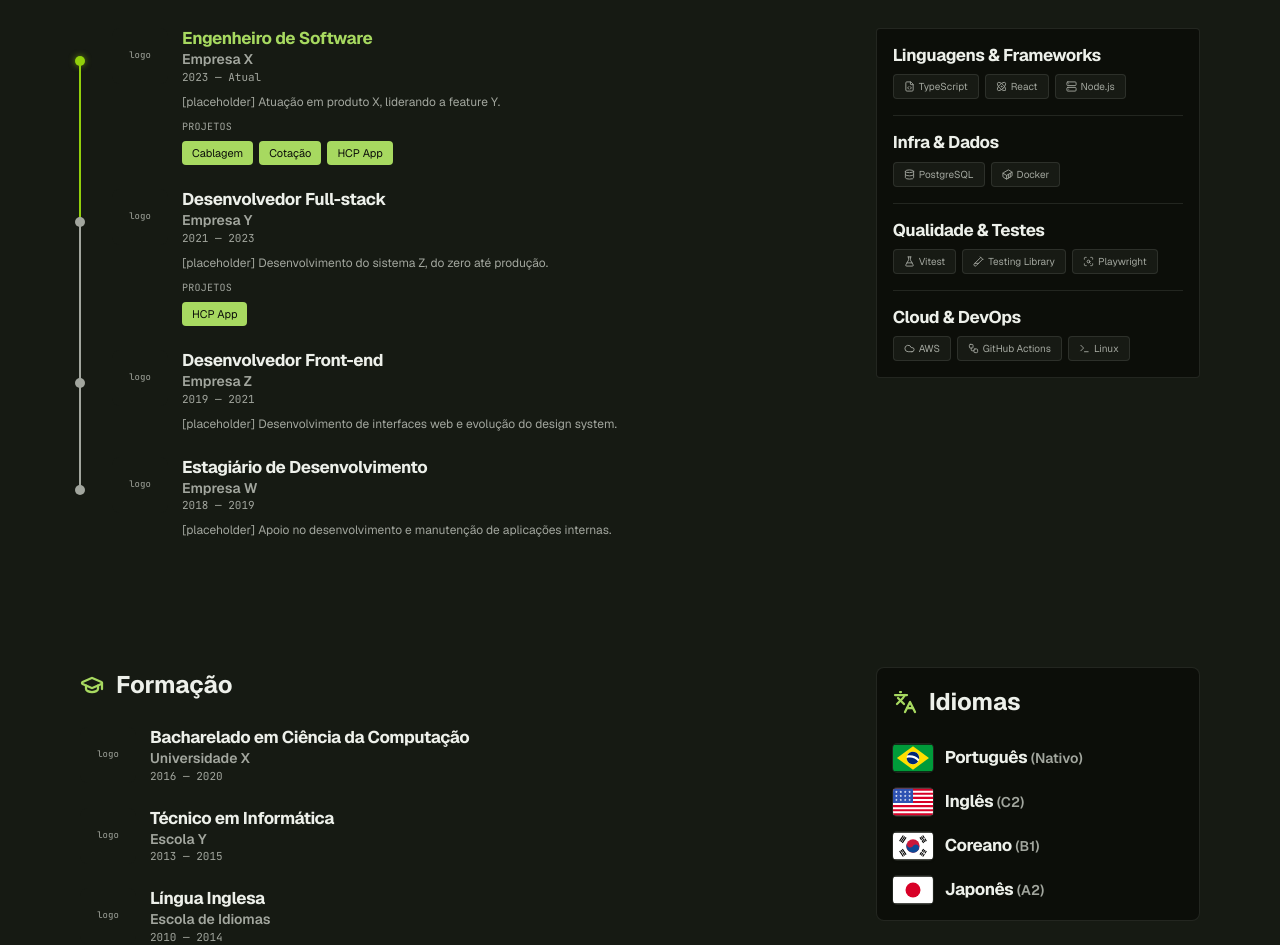
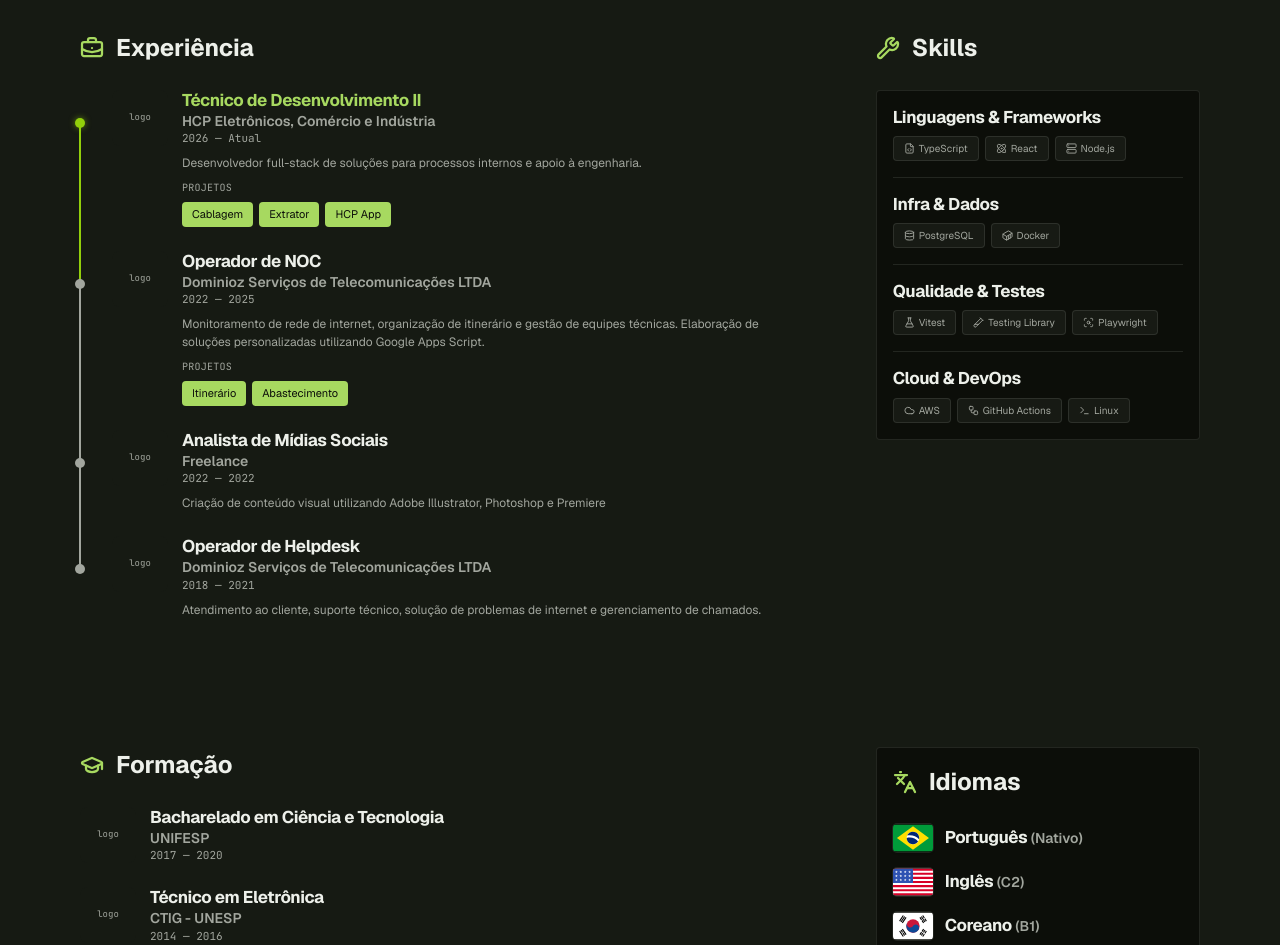
Before and after one commit to Matsvoka/portfolio, a Next.js app: page / in a window 1280 px wide. Shown: the part 867-1812 px from the top of the page. Built offline with nearby package versions, Linux system fonts and the light colour scheme.

Commit message:
chore(content): atualiza dados do portfolio

```diff
--- a/src/components/languages/languages-section.tsx
+++ b/src/components/languages/languages-section.tsx
@@ -26,7 +26,7 @@ function LanguageFlag({ language }: { language: LanguageEntry }) {
 export function LanguagesSection() {
   return (
     <section id="idiomas" className="scroll-mt-16 px-4 py-12 lg:pl-8">
-      <div data-testid="languages-card" className="rounded-lg border border-fg/10 bg-bg p-4">
+      <div data-testid="languages-card" className="rounded-sm border border-fg/10 bg-bg p-4">
         <SectionTitle icon={LanguagesIcon}>Idiomas</SectionTitle>
         <ul className="flex flex-col gap-4">
           {languages.map((language) => (
--- a/src/content/about.ts
+++ b/src/content/about.ts
@@ -1,4 +1,5 @@
 export const aboutParagraphs = [
-  'Sou engenheiro de software full-stack e gosto de transformar problemas complexos em produtos digitais simples, úteis e bem construídos. Atuo da descoberta à entrega, aproximando decisões técnicas das necessidades de quem usa o produto.',
-  'No dia a dia, trabalho com TypeScript, React, Node.js e dados, sempre buscando código sustentável, interfaces cuidadosas e colaboração direta. Também gosto de explorar novas ferramentas e compartilhar o que aprendo em projetos que conectam tecnologia e impacto real.',
+  'Atuo de ponta a ponta no desenvolvimento de produtos digitais, desde a identificação de problemas e definição de requisitos até o design, implementação, testes e entrega.',
+  'Tenho grande interesse por UX/UI e pelo desafio de projetar experiências claras, intuitivas e eficientes, capazes de guiar o usuário de forma natural. Para mim, um bom design combina clareza, praticidade e elegância, sem sacrificar nenhum desses elementos.',
+  'No dia a dia, utilizo Figma e Adobe Illustrator para planejar interfaces e validar conceitos, além de React para prototipação e refinamento da experiência do usuário. Também utilizo ferramentas de desenvolvimento assistido por IA para acelerar a execução e a experimentação, mantendo total responsabilidade pelas decisões de produto, arquitetura e design.',
 ];
--- a/src/content/education.ts
+++ b/src/content/education.ts
@@ -2,18 +2,18 @@ import type { EducationEntry } from './types';
 
 export const education: EducationEntry[] = [
   {
-    degree: 'Bacharelado em Ciência da Computação',
-    institution: 'Universidade X',
-    period: '2016 — 2020',
+    degree: 'Bacharelado em Ciência e Tecnologia',
+    institution: 'UNIFESP',
+    period: '2017 — 2020',
   },
   {
-    degree: 'Técnico em Informática',
-    institution: 'Escola Y',
-    period: '2013 — 2015',
+    degree: 'Técnico em Eletrônica',
+    institution: 'CTIG - UNESP',
+    period: '2014 — 2016',
   },
   {
     degree: 'Língua Inglesa',
-    institution: 'Escola de Idiomas',
-    period: '2010 — 2014',
+    institution: 'Yázigi',
+    period: '2008 — 2014',
   },
 ];
--- a/src/content/experience.ts
+++ b/src/content/experience.ts
@@ -2,34 +2,34 @@ import type { ExperienceEntry } from './types';
 
 export const experience: ExperienceEntry[] = [
   {
-    company: 'Empresa X',
-    role: 'Engenheiro de Software',
-    period: '2023 — Atual',
-    description: '[placeholder] Atuação em produto X, liderando a feature Y.',
+    company: 'HCP Eletrônicos, Comércio e Indústria',
+    role: 'Técnico de Desenvolvimento II',
+    period: '2026 — Atual',
+    description: 'Desenvolvedor full-stack de soluções para processos internos e apoio à engenharia.',
     current: true,
-    projectSlugs: ['cablagem', 'cotacao', 'hcp-app'],
+    projectSlugs: ['cablagem', 'extrator', 'hcp-app'],
   },
   {
-    company: 'Empresa Y',
-    role: 'Desenvolvedor Full-stack',
-    period: '2021 — 2023',
-    description: '[placeholder] Desenvolvimento do sistema Z, do zero até produção.',
+    company: 'Dominioz Serviços de Telecomunicações LTDA',
+    role: 'Operador de NOC',
+    period: '2022 — 2025',
+    description: 'Monitoramento de rede de internet, organização de itinerário e gestão de equipes técnicas. Elaboração de soluções personalizadas utilizando Google Apps Script.',
     current: false,
-    projectSlugs: ['hcp-app'],
+    projectSlugs: ['itinerario', 'abastecimento'],
   },
   {
-    company: 'Empresa Z',
-    role: 'Desenvolvedor Front-end',
-    period: '2019 — 2021',
-    description: '[placeholder] Desenvolvimento de interfaces web e evolução do design system.',
+    company: 'Freelance',
+    role: 'Analista de Mídias Sociais',
+    period: '2022 — 2022',
+    description: 'Criação de conteúdo visual utilizando Adobe Illustrator, Photoshop e Premiere',
     current: false,
     projectSlugs: [],
   },
   {
-    company: 'Empresa W',
-    role: 'Estagiário de Desenvolvimento',
-    period: '2018 — 2019',
-    description: '[placeholder] Apoio no desenvolvimento e manutenção de aplicações internas.',
+    company: 'Dominioz Serviços de Telecomunicações LTDA',
+    role: 'Operador de Helpdesk',
+    period: '2018 — 2021',
+    description: 'Atendimento ao cliente, suporte técnico, solução de problemas de internet e gerenciamento de chamados.',
     current: false,
     projectSlugs: [],
   },
--- a/src/content/profile.ts
+++ b/src/content/profile.ts
@@ -2,9 +2,9 @@ import type { Profile } from './types';
 
 export const profile: Profile = {
   name: 'Vinicius Matsuoka',
-  role: 'Software Engineer · Full-stack',
-  email: 'vinicius@example.com',
-  github: 'https://github.com/placeholder',
-  linkedin: 'https://linkedin.com/in/placeholder',
+  role: 'UX/UI Designer · Desenvolvedor Full-stack',
+  email: 'viniciusmatsuoka@gmail.com',
+  github: 'https://github.com/Matsvoka',
+  linkedin: 'https://linkedin.com/in/viniciusmatsuoka',
   resumeUrl: '/cv-placeholder.pdf',
 };
--- a/src/content/projects.ts
+++ b/src/content/projects.ts
@@ -4,7 +4,7 @@ export const projects: Project[] = [
   {
     slug: 'doctag',
     title: 'Doctag',
-    oneLiner: 'App desktop de tagging de documentos. [placeholder]',
+    oneLiner: 'App desktop de tagging de documentos.',
     tags: ['Electron', 'React', 'PostgreSQL'],
     role: 'Criador e único desenvolvedor',
     previewVideo: '/videos/doctag-preview.mp4',
@@ -20,7 +20,7 @@ export const projects: Project[] = [
   {
     slug: 'graphit',
     title: 'GraphIt',
-    oneLiner: 'Ferramenta de grafos e visualização. [placeholder]',
+    oneLiner: 'Ferramenta para representação visual de grafos.',
     tags: ['React', 'Vite'],
     role: 'Criador e único desenvolvedor',
     previewVideo: '/videos/graphit-preview.mp4',
@@ -35,7 +35,7 @@ export const projects: Project[] = [
   {
     slug: 'hcp-app',
     title: 'HCP App',
-    oneLiner: 'Sistema de produção para gestão de processos. [placeholder]',
+    oneLiner: 'Sistema de produção para gestão de processos.',
     tags: ['FastAPI', 'React'],
     role: 'Engenheiro de software',
     previewVideo: '/videos/hcp-app-placeholder.mp4',
@@ -63,7 +63,7 @@ export const projects: Project[] = [
   {
     slug: 'cablagem',
     title: 'Cablagem',
-    oneLiner: 'Automação para contagem de materiais e orçamento de chicotes. [placeholder]',
+    oneLiner: 'Automação para contagem de materiais e orçamento de chicotes.',
     tags: ['Google Apps Script', 'Google Sheets'],
     role: 'Engenheiro de software',
     previewVideo: '/videos/cablagem-placeholder.mp4',
@@ -75,17 +75,45 @@ export const projects: Project[] = [
     demo: { type: 'video', src: '/videos/cablagem-placeholder.mp4' },
   },
   {
-    slug: 'cotacao',
-    title: 'Cotação',
-    oneLiner: 'Extrator de dados de chicotes elétricos a partir de PDFs com IA. [placeholder]',
+    slug: 'extrator',
+    title: 'Extrator',
+    oneLiner: 'Extrator de dados de chicotes elétricos a partir de PDFs com IA.',
     tags: ['Flask', 'React', 'Gemini API'],
     role: 'Engenheiro de software',
-    previewVideo: '/videos/cotacao-placeholder.mp4',
+    previewVideo: '/videos/extrator-placeholder.mp4',
     narrative: [
-      '[placeholder] Cotação é um app desktop (Flask + React) que extrai dados de chicotes elétricos a partir de PDFs usando a API do Gemini, com histórico de cotações em um banco local.',
+      '[placeholder] "Extrator" é um app desktop (Flask + React) que extrai dados de chicotes elétricos a partir de PDFs usando a API do Gemini, com histórico de cotações em um banco local.',
       '[placeholder] Sem mock interativo aqui — a demo é em vídeo, já que o app depende de PDFs e dados internos da HCP.',
     ],
     demoIndex: 0,
-    demo: { type: 'video', src: '/videos/cotacao-placeholder.mp4' },
+    demo: { type: 'video', src: '/videos/extrator-placeholder.mp4' },
+  },
+  {
+    slug: 'itinerario',
+    title: 'Itinerário',
+    oneLiner: 'Planilha automatizada para organização de itinerário de equipes técnicas.',
+    tags: ['Google Apps Script', 'Google Sheets'],
+    role: 'Engenheiro de software',
+    previewVideo: '/videos/itinerario-placeholder.mp4',
+    narrative: [
+      '[placeholder] "Extrator" é um app desktop (Flask + React) que extrai dados de chicotes elétricos a partir de PDFs usando a API do Gemini, com histórico de cotações em um banco local.',
+      '[placeholder] Sem mock interativo aqui — a demo é em vídeo, já que o app depende de PDFs e dados internos da HCP.',
+    ],
+    demoIndex: 0,
+    demo: { type: 'video', src: '/videos/itinerario-placeholder.mp4' },
+  },
+  {
+    slug: 'abastecimento',
+    title: 'Abastecimento',
+    oneLiner: 'Automação para controle de combustível da frota da empresa.',
+    tags: ['Google Apps Script', 'Google Sheets'],
+    role: 'Engenheiro de software',
+    previewVideo: '/videos/itinerario-placeholder.mp4',
+    narrative: [
+      '[placeholder] "Extrator" é um app desktop (Flask + React) que extrai dados de chicotes elétricos a partir de PDFs usando a API do Gemini, com histórico de cotações em um banco local.',
+      '[placeholder] Sem mock interativo aqui — a demo é em vídeo, já que o app depende de PDFs e dados internos da HCP.',
+    ],
+    demoIndex: 0,
+    demo: { type: 'video', src: '/videos/itinerario-placeholder.mp4' },
   },
 ];
```
Also changed, not shown: 1 other file (tests, documents, lock files or other folders).
